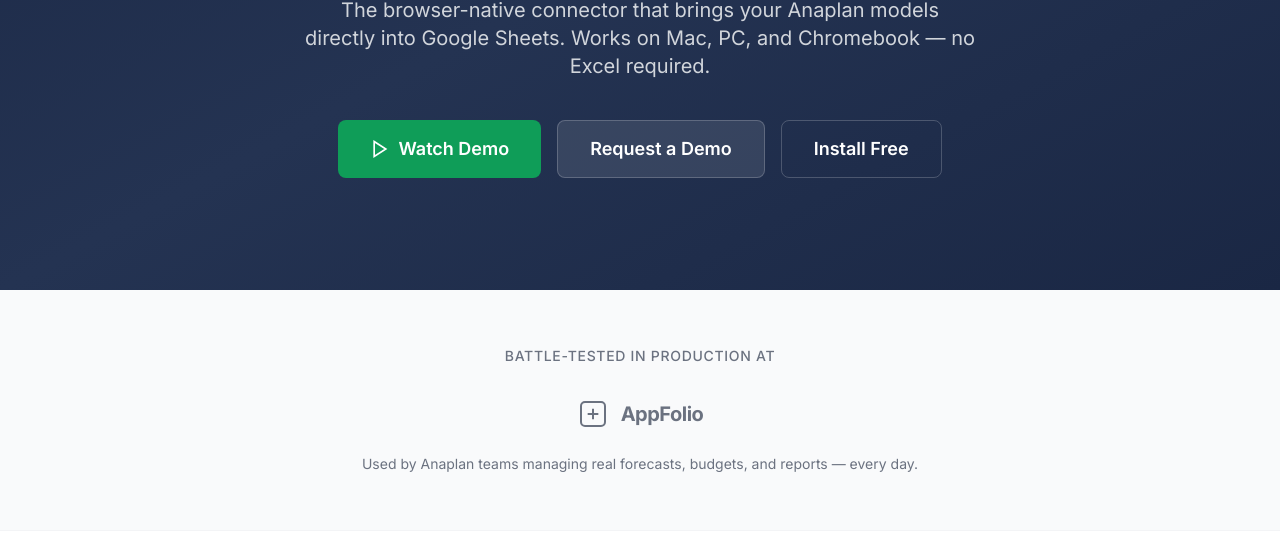
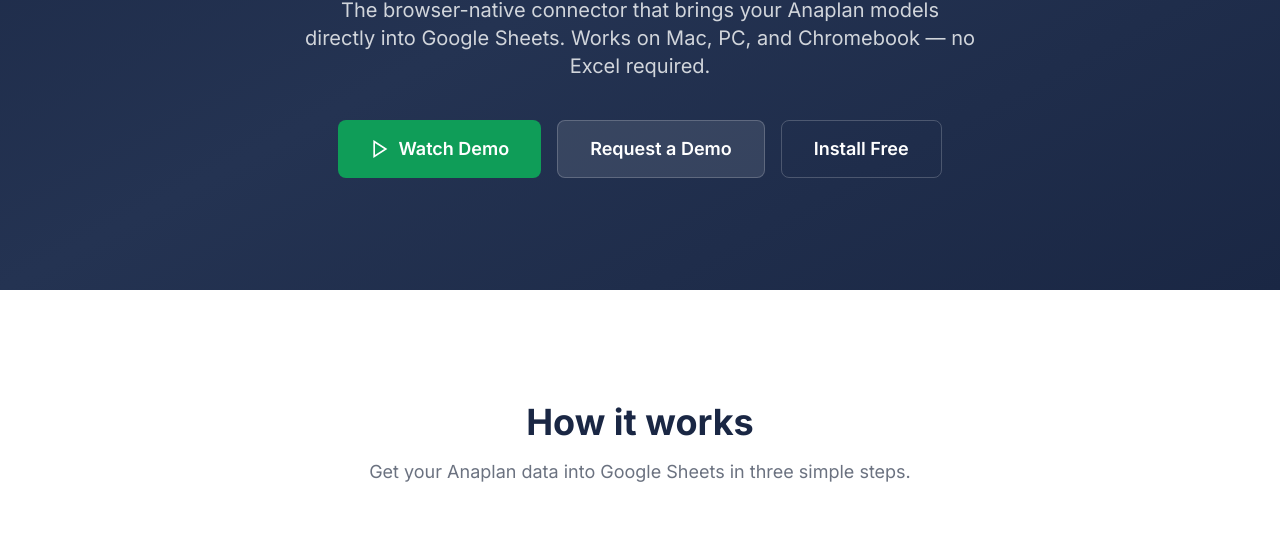
Before and after one commit to domke012-cyber/aplan4sheets-website, a plain HTML site: page index.html in a window 1280 px wide. Shown: the part 396-943 px from the top of the page. Drawn offline with nearby package versions, Linux system fonts and the light colour scheme.

Commit message:
remove: AppFolio social proof section

```diff
--- a/index.html
+++ b/index.html
@@ -118,19 +118,7 @@
     </div>
   </section>
 
-  <!-- Social Proof -->
-  <section class="py-14 bg-gray-50 border-b border-gray-100">
-    <div class="max-w-6xl mx-auto px-6 text-center">
-      <p class="text-sm font-medium text-text-muted uppercase tracking-wider mb-8">Battle-tested in production at</p>
-      <div class="flex flex-wrap items-center justify-center gap-8 md:gap-14">
-        <div class="flex items-center gap-3 text-gray-500">
-          <svg class="w-8 h-8" fill="none" stroke="currentColor" stroke-width="1.5" viewBox="0 0 24 24"><rect x="3" y="3" width="18" height="18" rx="3"/><path d="M8 12h8M12 8v8"/></svg>
-          <span class="text-xl font-bold tracking-tight">AppFolio</span>
-        </div>
-      </div>
-      <p class="mt-6 text-sm text-text-muted">Used by Anaplan teams managing real forecasts, budgets, and reports — every day.</p>
-    </div>
-  </section>
+  <!-- Social Proof (removed) -->
 
   <!-- How It Works -->
   <section id="how-it-works" class="py-20 md:py-28 bg-white">
```
